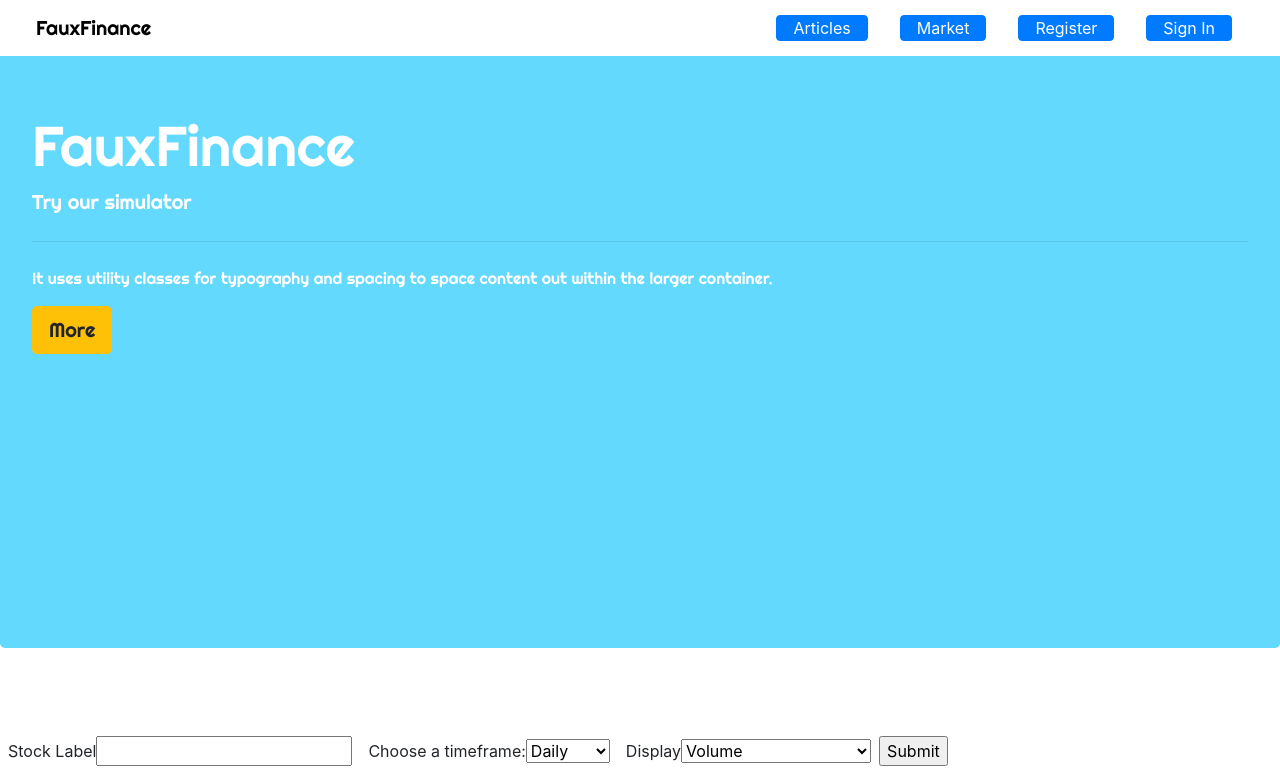
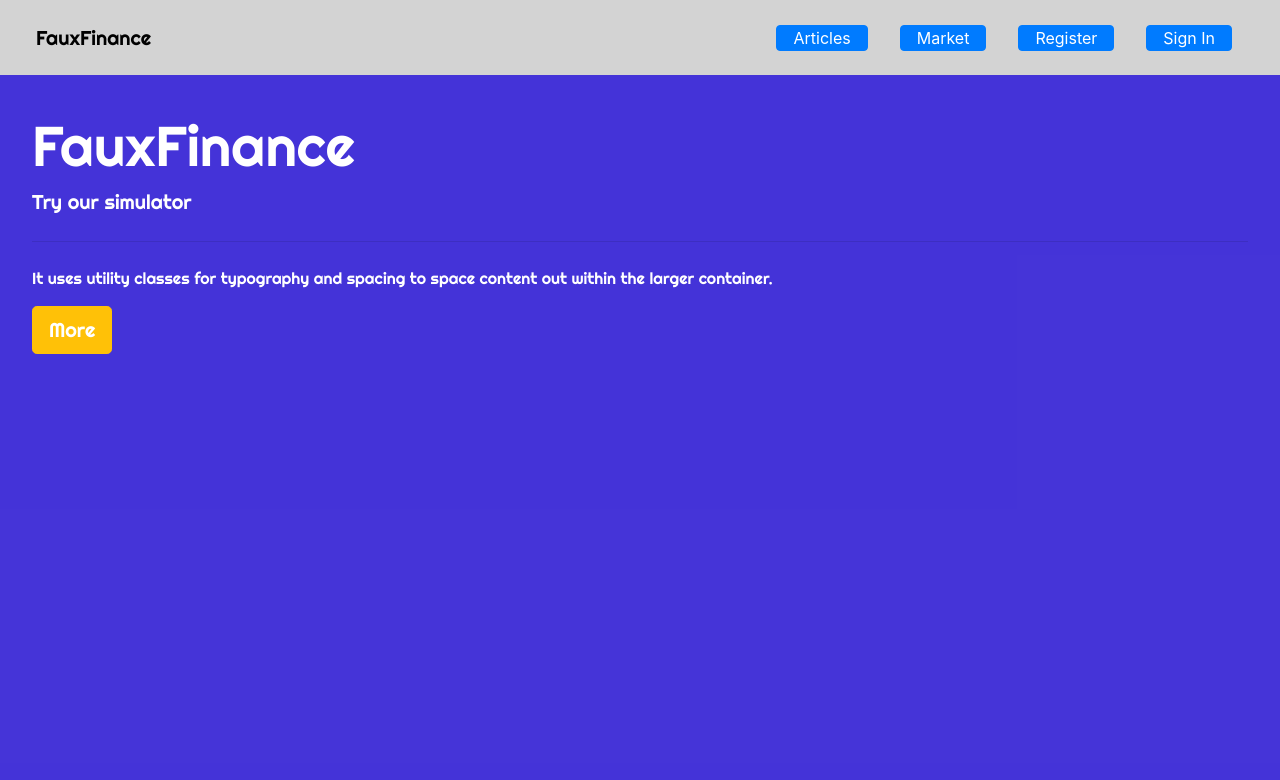
Before and after one commit to ethanhart35/Project3, a React (Create React App) app in the folder client/: page / in a window 1280 px wide. Shown: the top 780 px of the page. Built offline with nearby package versions, Linux system fonts and the light colour scheme.

Commit message:
changing theme colors

```diff
--- a/client/src/components/Jumbotron.css
+++ b/client/src/components/Jumbotron.css
@@ -1,7 +1,7 @@
 .jumbotron {
-    background-color: #63D9FE;
+    background-color: rgba(35, 15, 209, 0.849);
     font-style: Rightous; font-family: 'Righteous', cursive;
     color:white;
     /* text-shadow: 2px 2px #000000;  */
-    height: 75vh;
+    height: 100vh;
 }
--- a/client/src/components/Nav.css
+++ b/client/src/components/Nav.css
@@ -1,8 +1,10 @@
 .navbar {
-    background-color: white;
+    background-color: lightgray;
     position:fixed;
     top:0;
     width: 100%;
+    height: 75px
+
 }
 .navbar-brand {
     float: left;
@@ -15,3 +17,10 @@
 .nav-item {
     margin-right: 2em;
 }
+.btn-primary {
+    color: rgba(35, 15, 209, 0.849);
+    text: white;
+}
+.btn {
+    color: white;
+}
```
